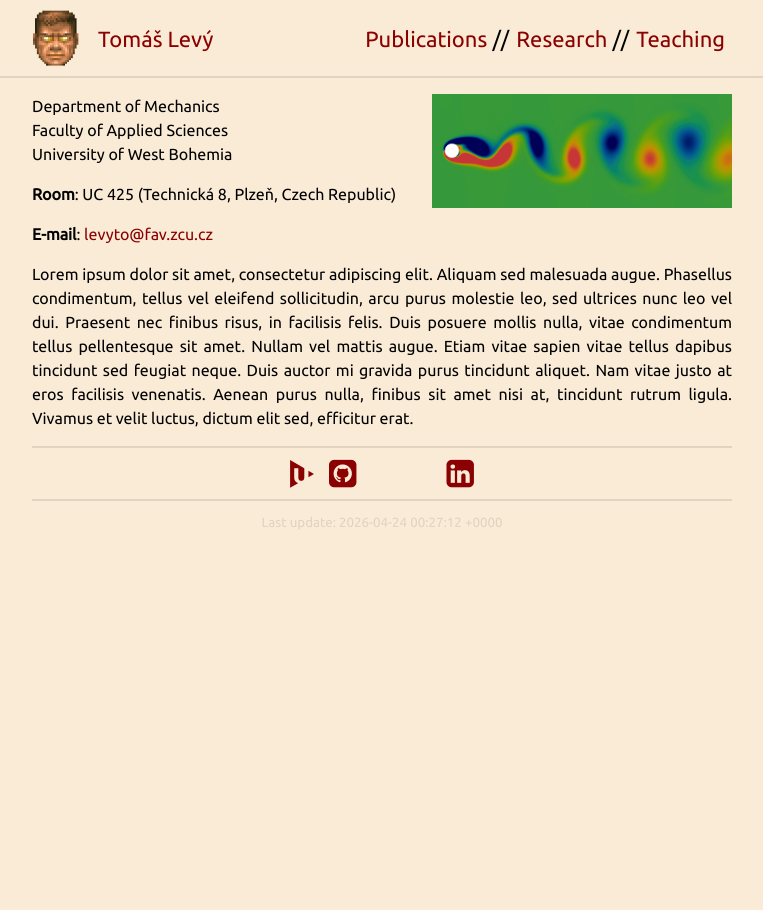
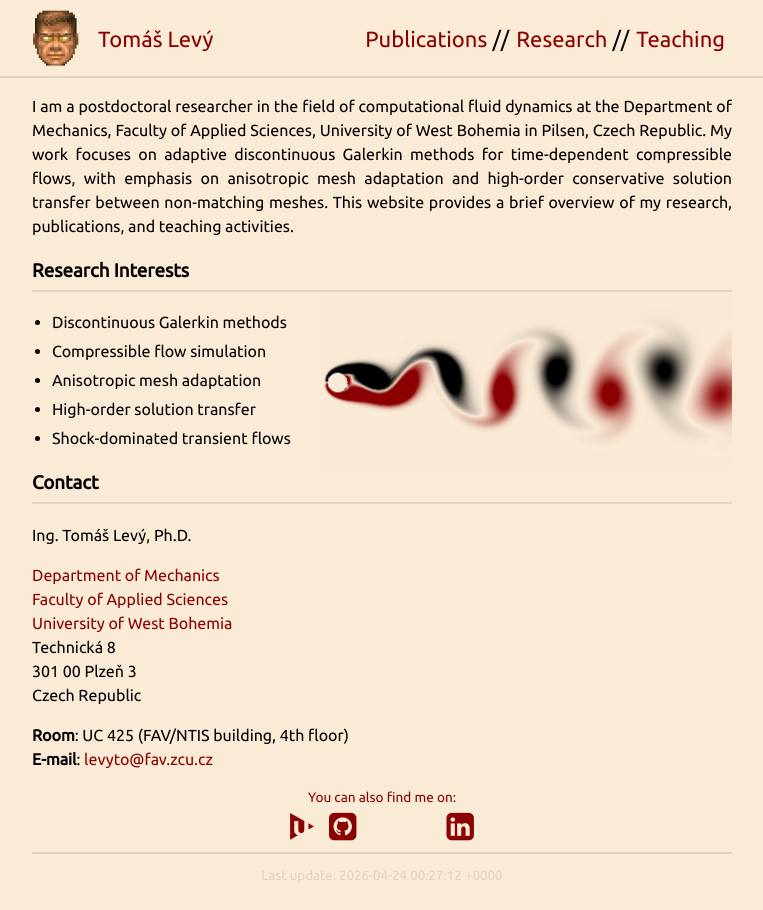
Before and after one commit to levyto/levyto.github.io, a Jekyll site: the page built from index.md, in a window 1280 px wide. Shown: the whole page, without its empty margins (258-1021 px from the left). Built offline with Jekyll 4.4.1, drawn with Linux system fonts in a browser that asks for light colours; nearby versions of some CDN libraries; a style sheet for code colours, icons or effects is not loaded.

Commit message:
Home page editted

```diff
--- a/_sass/_style.scss
+++ b/_sass/_style.scss
@@ -112,7 +112,7 @@ blockquote p:last-child {
   justify-content: center;
   align-items: center;
   gap: 15px;
-  margin-top: 10px;
+  margin-top: -10px;
 }
 .icon-link {
   color: DarkRed;
--- a/index.md
+++ b/index.md
@@ -5,23 +5,42 @@ layout: default
 <!-- <img class="profile-picture" src="figs/doom2.png"> -->
 <!-- <i class="fa fa-linux fa-4x"></i> -->
 
-<img src="{{ '/figs/vonkarman.png' | relative_url }}" style="width: 300px; float: right; margin: 0 0 1rem 1rem;">
+<!-- <img src="{{ '/figs/vonkarman.png' | relative_url }}" style="width: 300px; float: right; margin: 0 0 1rem 1rem;"> -->
 
-Department of Mechanics
+
+I am a postdoctoral researcher in the field of computational fluid dynamics at the Department of Mechanics, Faculty of Applied Sciences, University of West Bohemia in Pilsen, Czech Republic. My work focuses on adaptive discontinuous Galerkin methods for time-dependent compressible flows, with emphasis on anisotropic mesh adaptation and high-order conservative solution transfer between non-matching meshes. This website provides a brief overview of my research, publications, and teaching activities.
+
+### Research Interests
+
+<img src="{{ '/figs/vonkarman_crop.png' | relative_url }}" style="width: 410px; float: right; margin-top: -15px;">
+
+- Discontinuous Galerkin methods
+- Compressible flow simulation
+- Anisotropic mesh adaptation
+- High-order solution transfer
+- Shock-dominated transient flows
+
+### Contact
+
+Ing. Tomáš Levý, Ph.D.
+
+[Department of Mechanics](https://www.kme.zcu.cz/en/)
 <br>
-Faculty of Applied Sciences
+[Faculty of Applied Sciences](https://www.fav.zcu.cz/en/)
 <br>
-University of West Bohemia
+[University of West Bohemia](https://www.zcu.cz/en/)
+<br>
+Technická 8
+<br>
+301 00 Plzeň 3
+<br>
+Czech Republic
 
-**Room**: UC 425 (Technická 8, Plzeň, Czech Republic)
-
+**Room**: UC 425 (FAV/NTIS building, 4th floor)
+<br>
 **E-mail**: [levyto@fav.zcu.cz](mailto:levyto@fav.zcu.cz)
 
-Lorem ipsum dolor sit amet, consectetur adipiscing elit. Aliquam sed malesuada augue. Phasellus condimentum, tellus vel eleifend sollicitudin, arcu purus molestie leo, sed ultrices nunc leo vel dui. Praesent nec finibus risus, in facilisis felis. Duis posuere mollis nulla, vitae condimentum tellus pellentesque sit amet. Nullam vel mattis augue. Etiam vitae sapien vitae tellus dapibus tincidunt sed feugiat neque. Duis auctor mi gravida purus tincidunt aliquet. Nam vitae justo at eros facilisis venenatis. Aenean purus nulla, finibus sit amet nisi at, tincidunt rutrum ligula. Vivamus et velit luctus, dictum elit sed, efficitur erat.
-
-
----
-
+<p style="text-align: center; font-size: 0.85rem; color: DarkRed;">You can also find me on:</p>
 <div class="icon-row">
     <a href="https://www.zcu.cz/en/Employees/person.html?personId=111070" title="University of West Bohemia">
         <img src="{{ '/figs/uwb.svg' | relative_url }}" alt="UWB" style="width: 24px; margin-bottom: -5px">
```
Also changed, not shown: figs/vonkarman.png, figs/vonkarman_crop.png (added).
